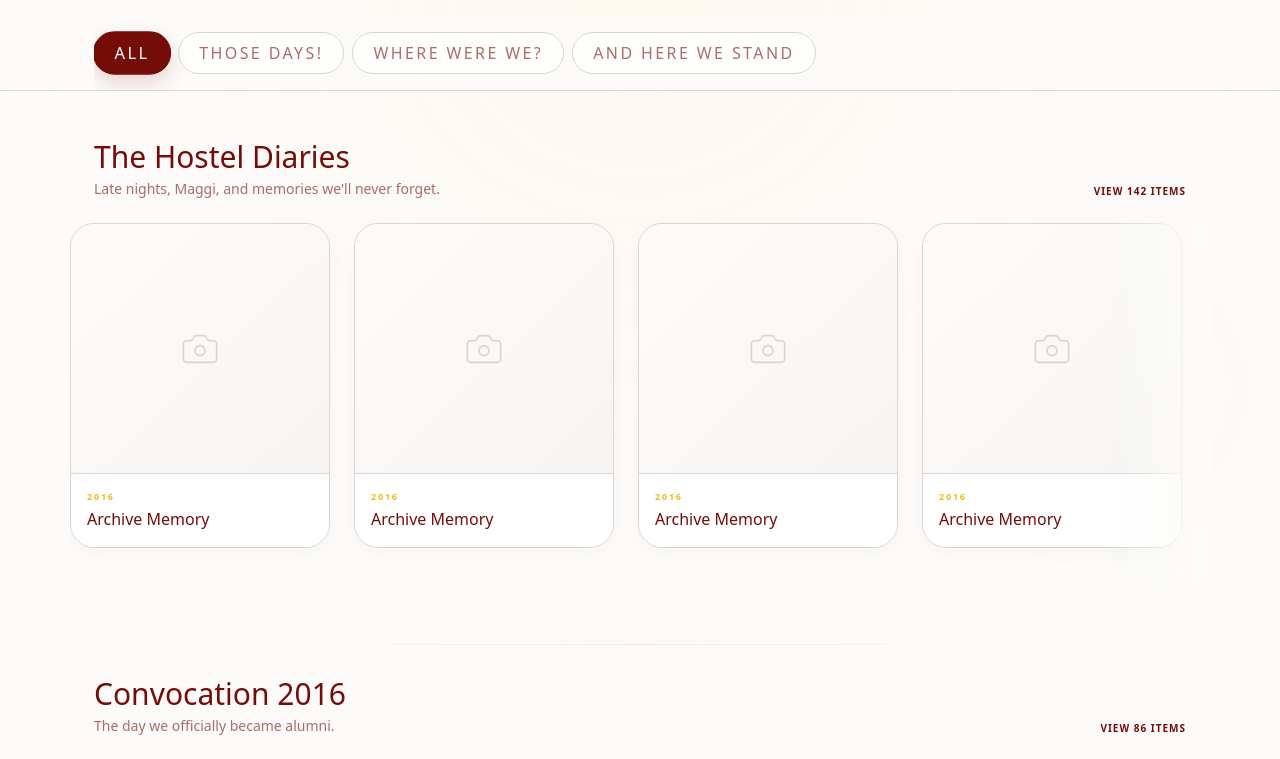
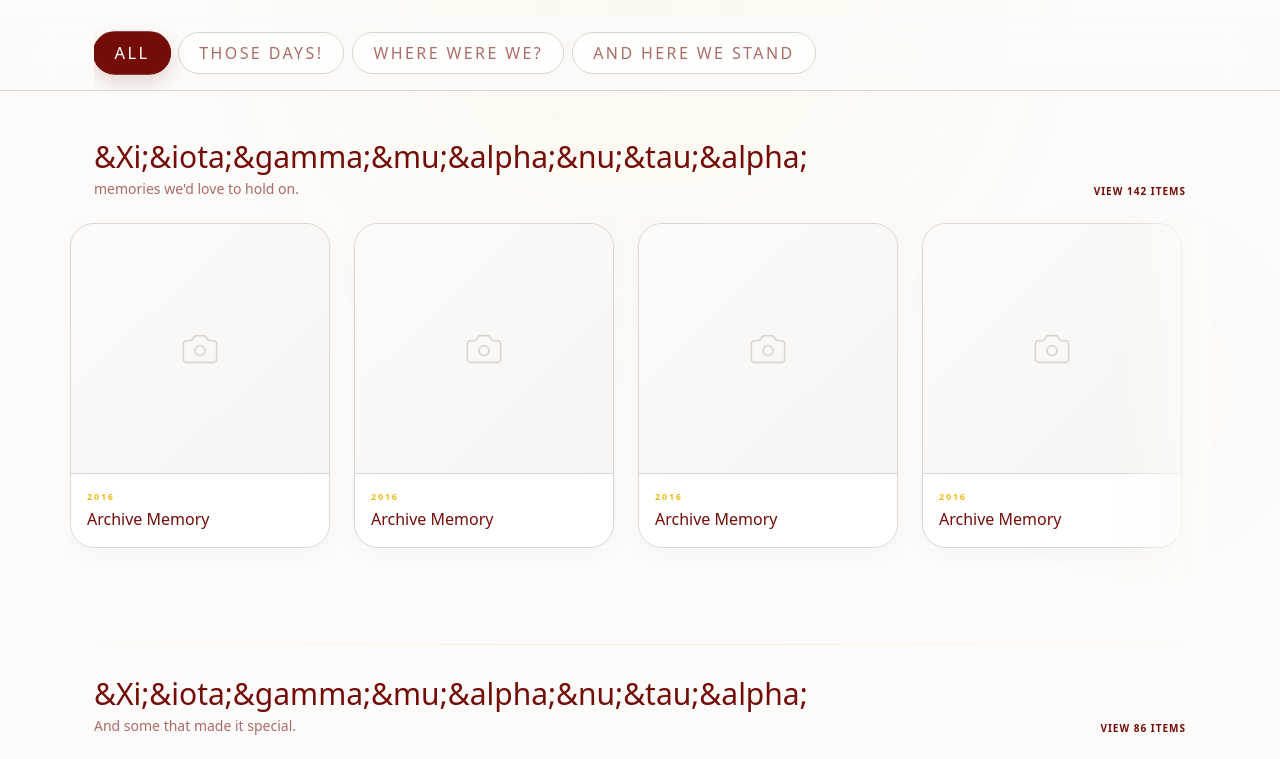
Before and after one commit to mace-2016/alumnimeet, a Next.js app: page /gallery in a window 1280 px wide. Shown: the part 340-1099 px from the top of the page. Built offline with nearby package versions, Linux system fonts and the light colour scheme; a web font is replaced by a local one.

Commit message:
Update page.tsx

```diff
--- a/app/gallery/page.tsx
+++ b/app/gallery/page.tsx
@@ -8,17 +8,17 @@ import { Camera, ArrowRight, Lock, Sparkles, Layers } from "lucide-react";
 const GALLERY_CATEGORIES = [
   {
     id: "the-hostels",
-    title: "The Hostel Diaries",
+    title: "&Xi;&iota;&gamma;&mu;&alpha;&nu;&tau;&alpha;",
     era: "golden",
     count: 142,
-    description: "Late nights, Maggi, and memories we'll never forget.",
+    description: "memories we'd love to hold on.",
   },
   {
     id: "convocation",
-    title: "Convocation 2016",
+    title: "&Xi;&iota;&gamma;&mu;&alpha;&nu;&tau;&alpha;",
     era: "golden",
     count: 86,
-    description: "The day we officially became alumni.",
+    description: "And some that made it special.",
   },
   {
     id: "where-are-we",
@@ -29,7 +29,7 @@ const GALLERY_CATEGORIES = [
   },
   {
     id: "decennial-live",
-    title: "The Decennial Event",
+    title: "&Xi;&iota;&gamma;&mu;&alpha;&nu;&tau;&alpha;",
     era: "live",
     count: 0,
     locked: true,
```
